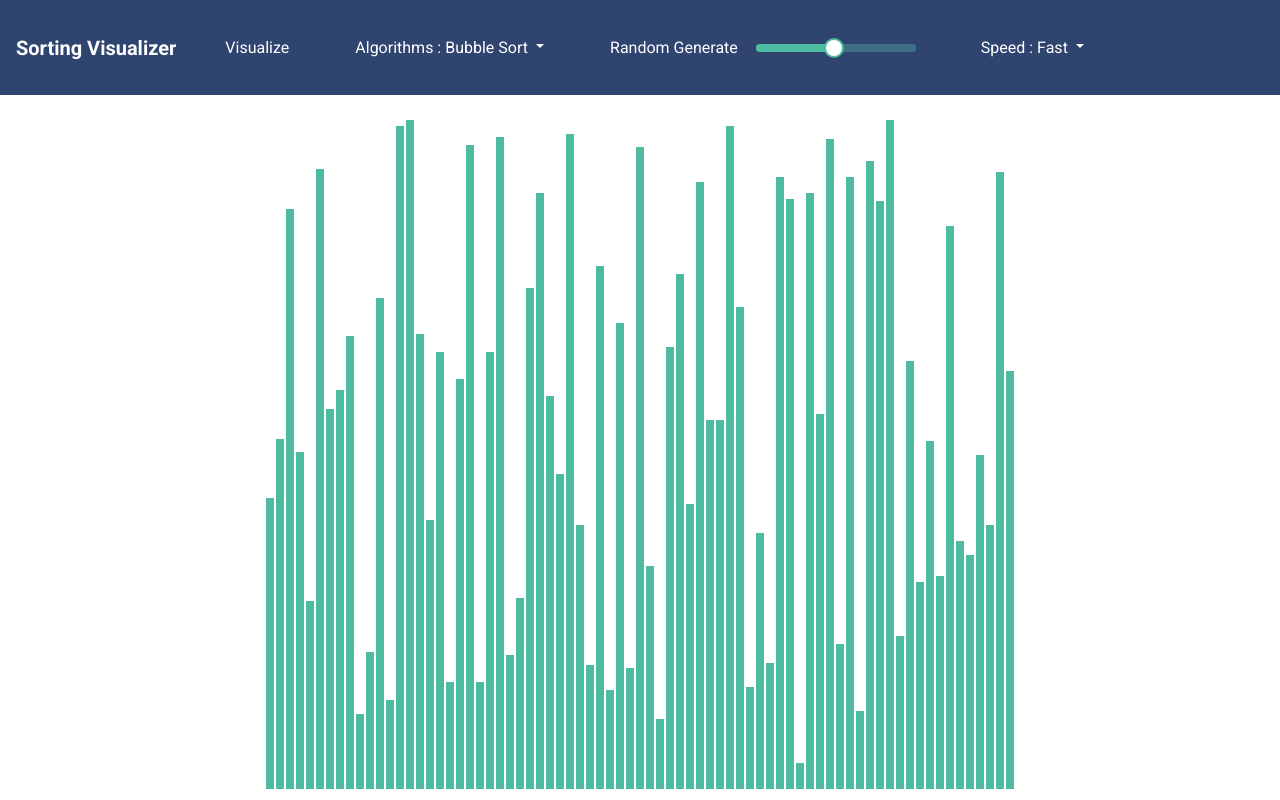
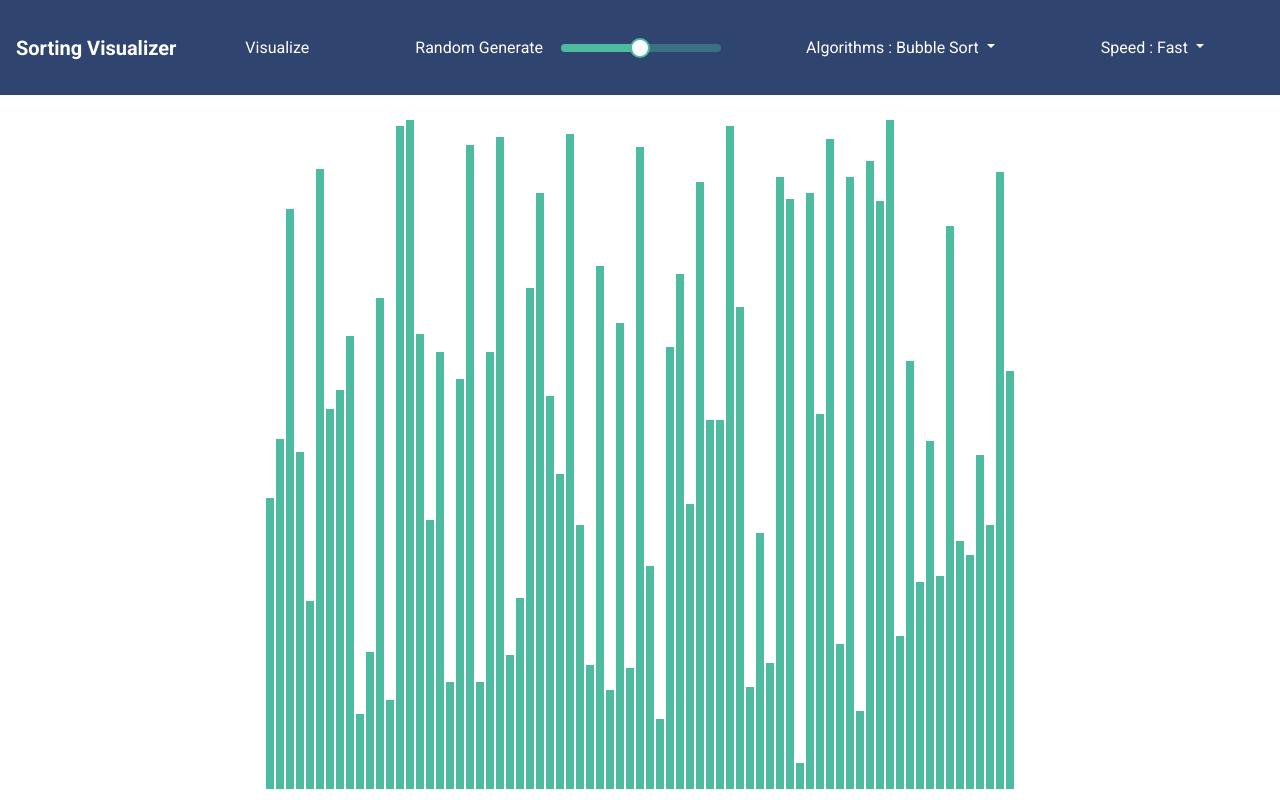
Before and after one commit to mingchengzack/Sorting-Visualizer, a React (Create React App) app: page / in a window 1280 px wide. Built offline with nearby package versions, Linux system fonts and the light colour scheme.

Commit message:
style change; delete unnecessary files

```diff
--- a/src/components/Navbar.css
+++ b/src/components/Navbar.css
@@ -1,6 +1,6 @@
 .navbar-nav > li {
-  padding-left: 20px;
-  padding-right: 20px;
+  padding-left: 40px;
+  padding-right: 40px;
 }
 
 .navbar-custom {
--- a/src/components/Slider.jsx
+++ b/src/components/Slider.jsx
@@ -10,7 +10,7 @@ const PrettoSlider = withStyles({
     width: 160,
     marginTop: 2,
     marginRight: 32,
-    marginLeft: -15
+    marginLeft: -35
   },
   active: {},
   disabled: {},
--- a/src/components/SortingVisualizer.jsx
+++ b/src/components/SortingVisualizer.jsx
@@ -82,13 +82,6 @@ class SortingVisualizer extends Component {
               onClick={this.handleVisualize}
             />
             <Navitem
-              name={"Algorithms"}
-              type={"dropdown"}
-              itemList={algorithms}
-              curItem={this.curAlgorithm}
-              onChangeItem={this.handleChangeAlgorithm}
-            />
-            <Navitem
               name={"Random Generate"}
               type={"button"}
               onClick={this.handleRandomGenerate}
@@ -96,6 +89,13 @@ class SortingVisualizer extends Component {
             <MySlider
               onChange={this.handleChangeArraySize}
               onRef={ref => (this.slider = ref)}
+            />
+            <Navitem
+              name={"Algorithms"}
+              type={"dropdown"}
+              itemList={algorithms}
+              curItem={this.curAlgorithm}
+              onChangeItem={this.handleChangeAlgorithm}
             />
             <Navitem
               name={"Speed"}
```
Also changed, not shown: src/setupTests.js (deleted, +0 -5 lines), 1 other file (tests, documents, lock files or other folders).
